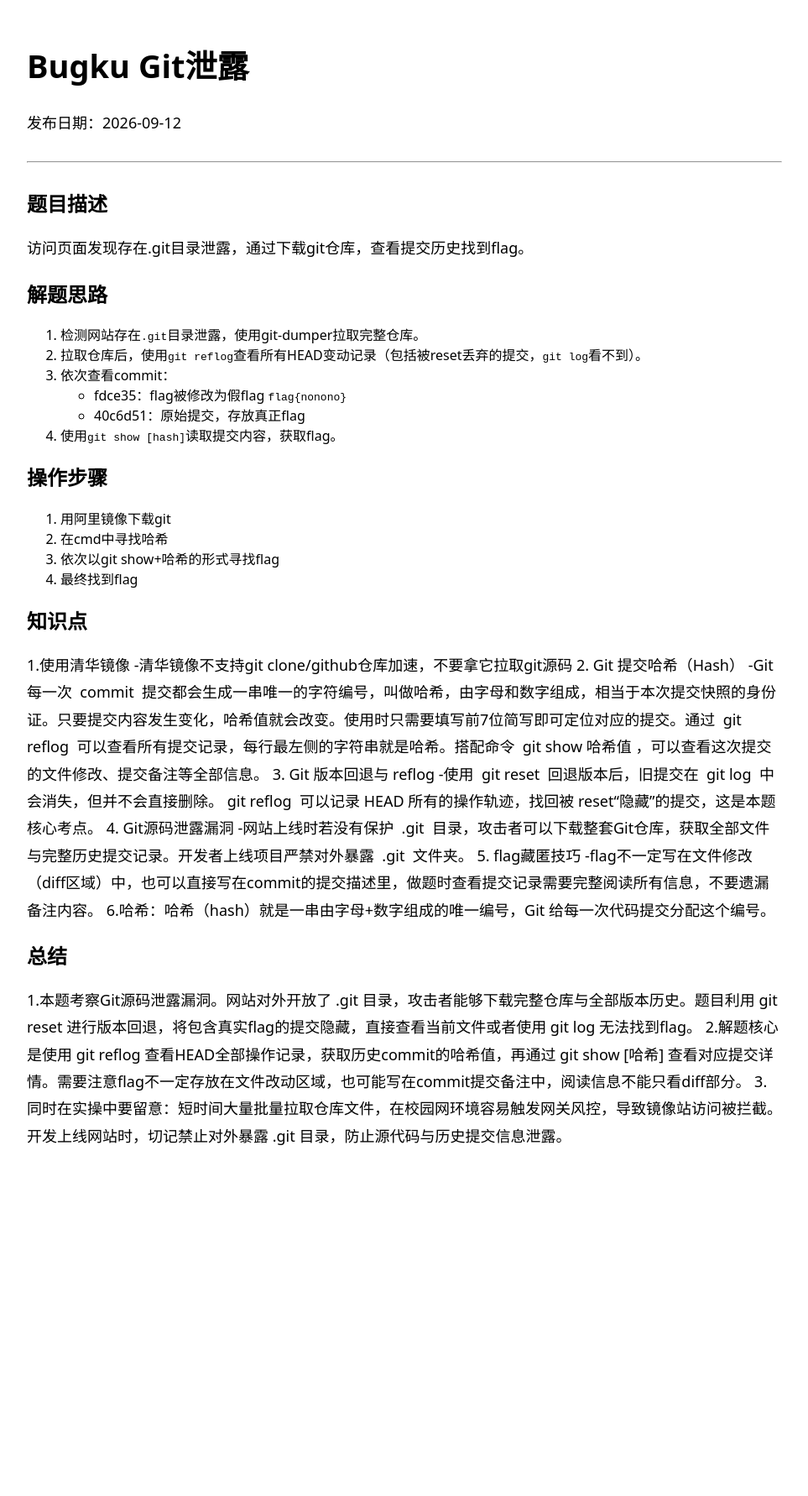
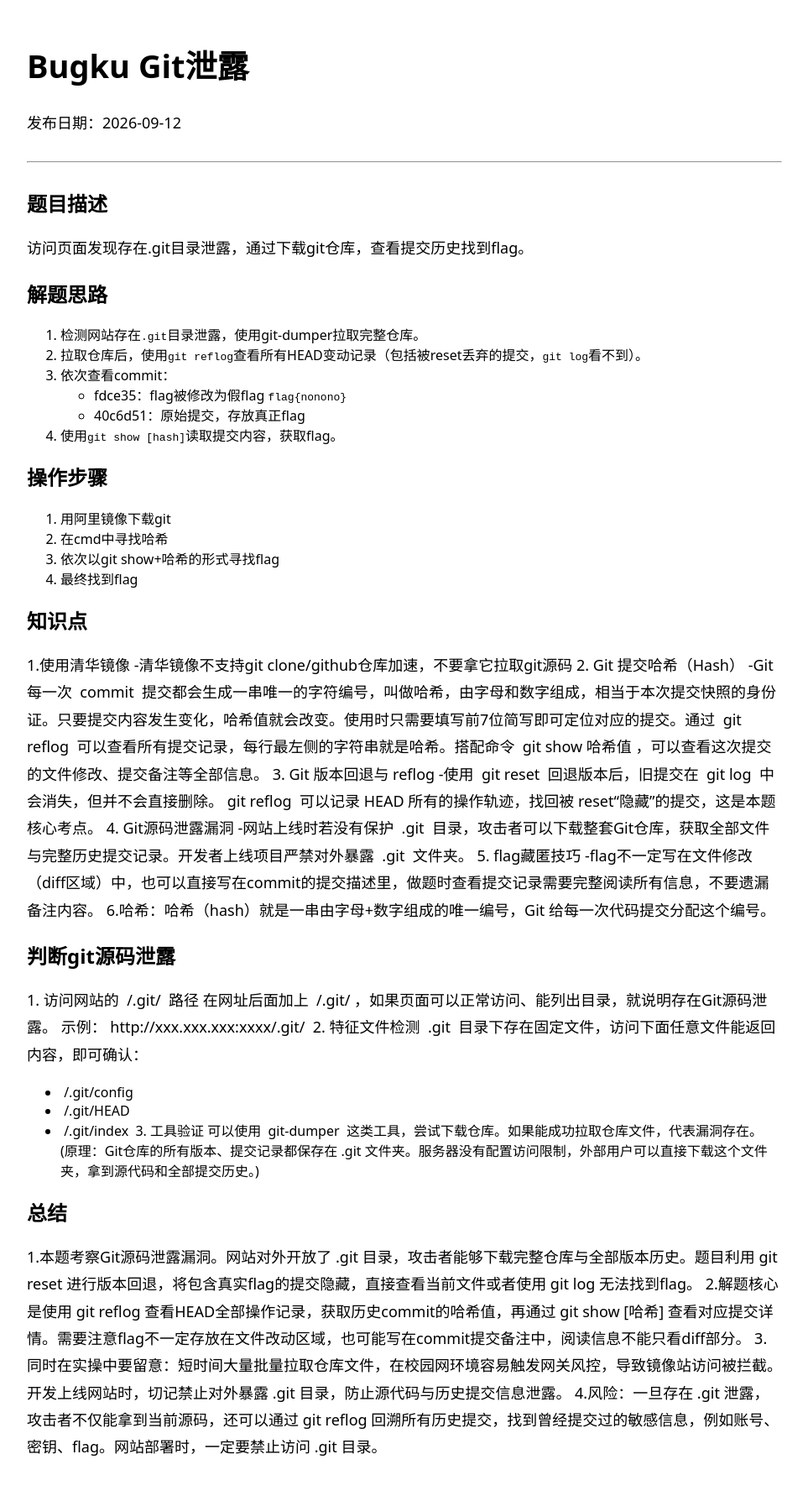
Before and after one commit to gysbfff/gysbfff.github.io, a Jekyll site: the page built from _posts/2026-09-12-bugku-web-haxi.md, in a window 1280 px wide. Shown: the whole page at 84% size, without its empty margins (158-1121 px from the left). Built offline with Jekyll 4.4.1, drawn with Linux system fonts in a browser that asks for light colours; our own code applies the rules of GitHub Pages for plain Markdown files; before the commit the page ends 1411 px from its top, so only the background shows below that.

Commit message:
Update 2026-09-12-bugku-web-haxi.md

```diff
--- a/_posts/2026-09-12-bugku-web-haxi.md
+++ b/_posts/2026-09-12-bugku-web-haxi.md
@@ -34,7 +34,22 @@ tags: Git
 -flag不一定写在文件修改（diff区域）中，也可以直接写在commit的提交描述里，做题时查看提交记录需要完整阅读所有信息，不要遗漏备注内容。
 6.哈希：哈希（hash）就是一串由字母+数字组成的唯一编号，Git 给每一次代码提交分配这个编号。
 
+## 判断git源码泄露
+
+1. 访问网站的  /.git/  路径
+在网址后面加上  /.git/ ，如果页面可以正常访问、能列出目录，就说明存在Git源码泄露。
+示例： http://xxx.xxx.xxx:xxxx/.git/
+2. 特征文件检测
+ .git  目录下存在固定文件，访问下面任意文件能返回内容，即可确认：
+ -  /.git/config
+-  /.git/HEAD
+-  /.git/index
+ 3. 工具验证
+     可以使用  git-dumper  这类工具，尝试下载仓库。如果能成功拉取仓库文件，代表漏洞存在。
+ (原理：Git仓库的所有版本、提交记录都保存在 .git 文件夹。服务器没有配置访问限制，外部用户可以直接下载这个文件夹，拿到源代码和全部提交历史。)
+
 ## 总结
 1.本题考察Git源码泄露漏洞。网站对外开放了 .git 目录，攻击者能够下载完整仓库与全部版本历史。题目利用 git reset 进行版本回退，将包含真实flag的提交隐藏，直接查看当前文件或者使用 git log 无法找到flag。
 2.解题核心是使用 git reflog 查看HEAD全部操作记录，获取历史commit的哈希值，再通过 git show [哈希] 查看对应提交详情。需要注意flag不一定存放在文件改动区域，也可能写在commit提交备注中，阅读信息不能只看diff部分。
 3.同时在实操中要留意：短时间大量批量拉取仓库文件，在校园网环境容易触发网关风控，导致镜像站访问被拦截。开发上线网站时，切记禁止对外暴露 .git 目录，防止源代码与历史提交信息泄露。
+4.风险：一旦存在 .git 泄露，攻击者不仅能拿到当前源码，还可以通过 git reflog 回溯所有历史提交，找到曾经提交过的敏感信息，例如账号、密钥、flag。网站部署时，一定要禁止访问 .git 目录。
```
